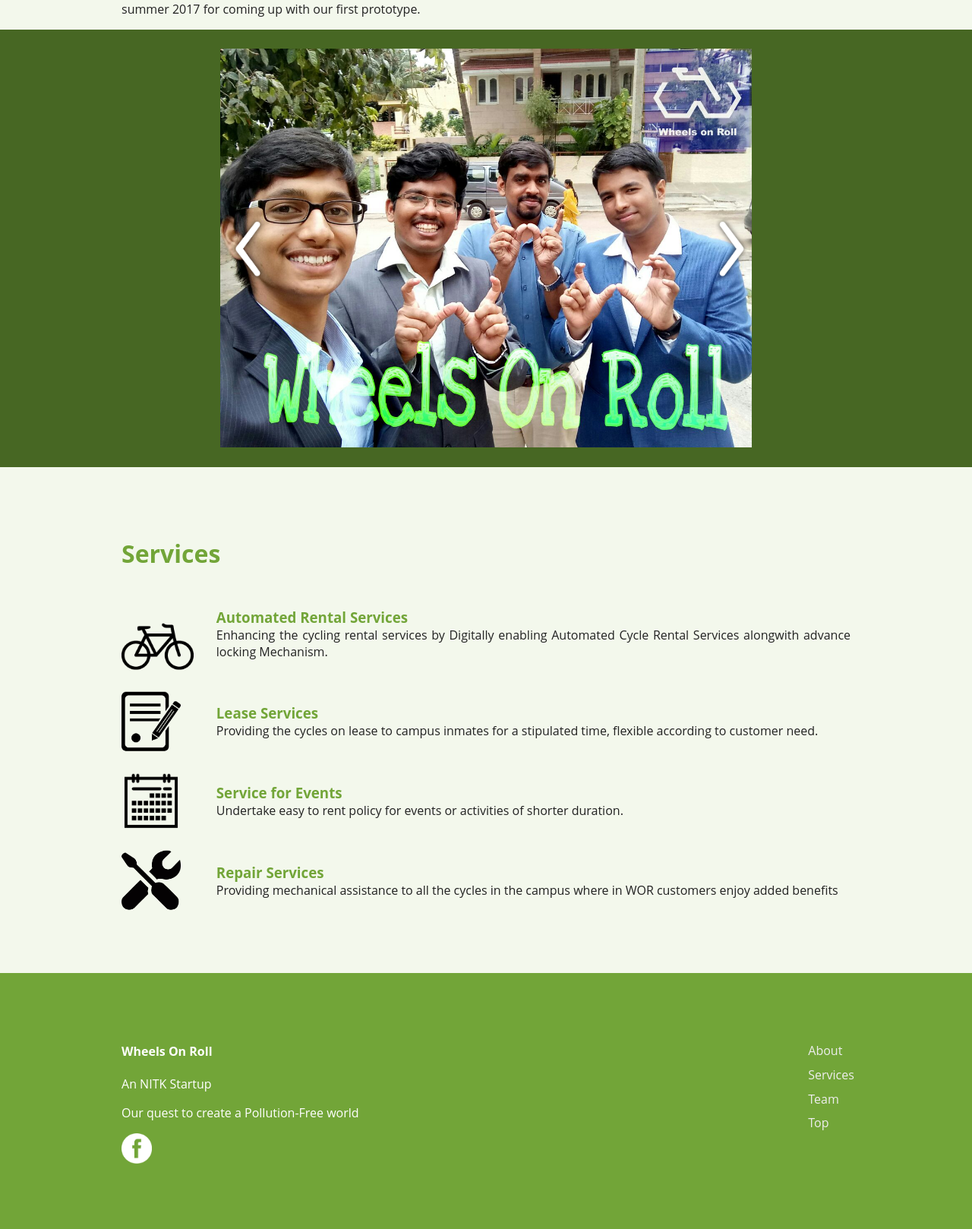
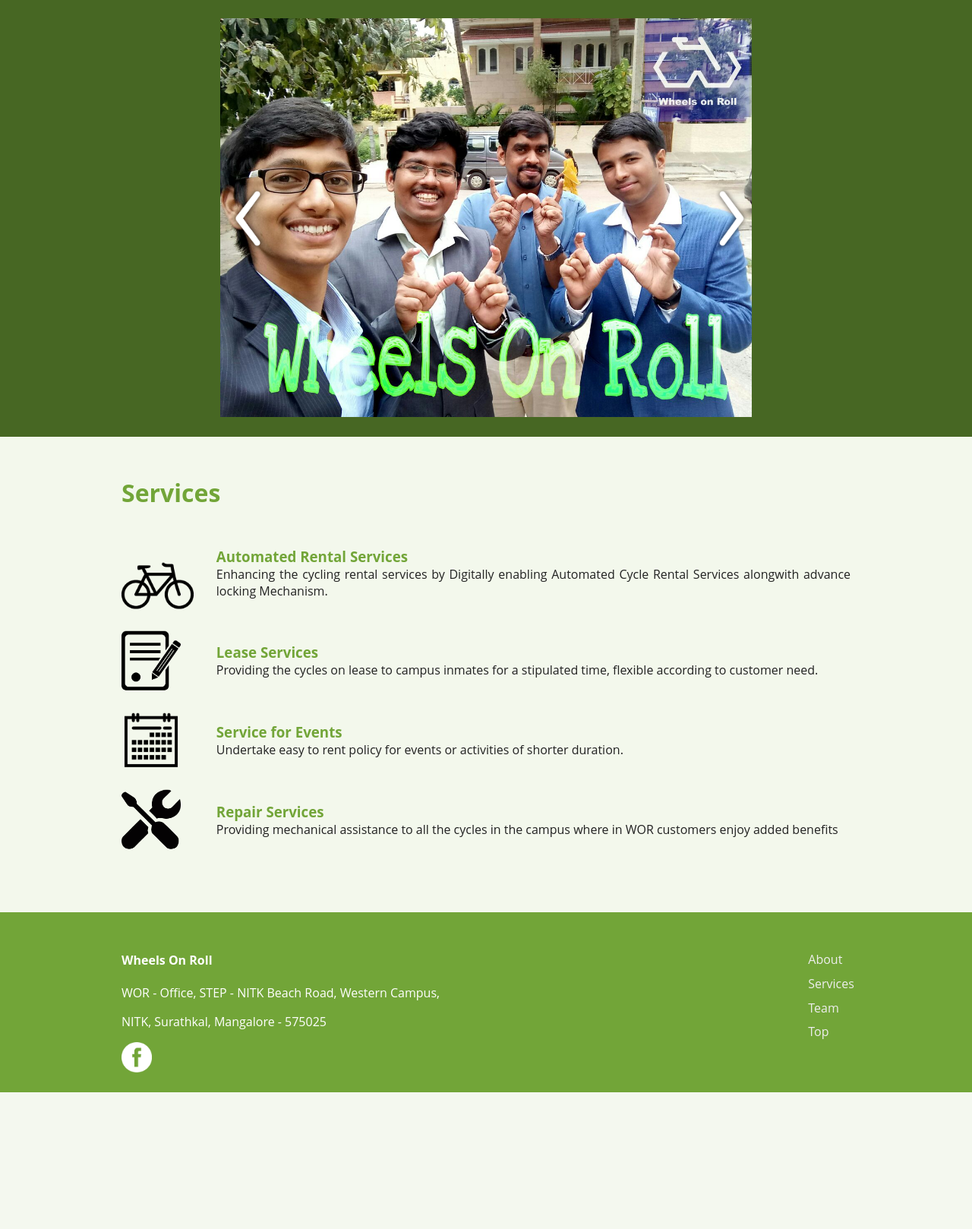
Before and after one commit to WheelsOnRoll/OldWebsite, a PHP site: page / in a window 1280 px wide. Shown: the part 1399-3017 px from the top of the page at 76% size. After the commit the page ends 2837 px from the top, so only its background shows below. Run offline with PHP 8.4, Linux system fonts and the light colour scheme.

Commit message:
Footer changed

```diff
--- a/index.html
+++ b/index.html
@@ -170,11 +170,10 @@
 			</div>
 			<div class="about">
 				<h4>Wheels On Roll</h4>
-				<p>An NITK Startup</p>
-				<p>Our quest to create a Pollution-Free world</p>
+				<p>WOR - Office, STEP - NITK Beach Road, Western Campus,</p>
+        <p>NITK, Surathkal, Mangalore - 575025</p>
         <p><a href="https://www.facebook.com/Wheelsonroll"><img src="images/logo_fb_white.png" height="40px" /></a></p>
 			</div>
-
 		</div>
 	</div>
 
--- a/src/css/styles.css
+++ b/src/css/styles.css
@@ -13,7 +13,7 @@
 }
 
 .container {
-    padding-top: 70px;
+    padding-top: 30px;
 }
 
 #home {
@@ -29,7 +29,7 @@
     width: 100%;
     color: #fff;
     background-color: #72a538;
-    padding-bottom: 70px;
+    padding-bottom: 10px;
 }
 
 .footer span {
--- a/src/team.html
+++ b/src/team.html
@@ -256,8 +256,8 @@
       </div>
       <div class="about">
         <h4>Wheels On Roll</h4>
-        <p>An NITK Startup</p>
-        <p>Our quest to create a Pollution-Free world</p>
+        <p>WOR - Office, STEP - NITK Beach Road, Western Campus,</p>
+        <p>NITK, Surathkal, Mangalore - 575025</p>
         <p><a href="https://www.facebook.com/Wheelsonroll"><img src="../images/logo_fb_white.png" height="40px" /></a></p>
       </div>
     </div>
```
Also changed, not shown: README.md.
